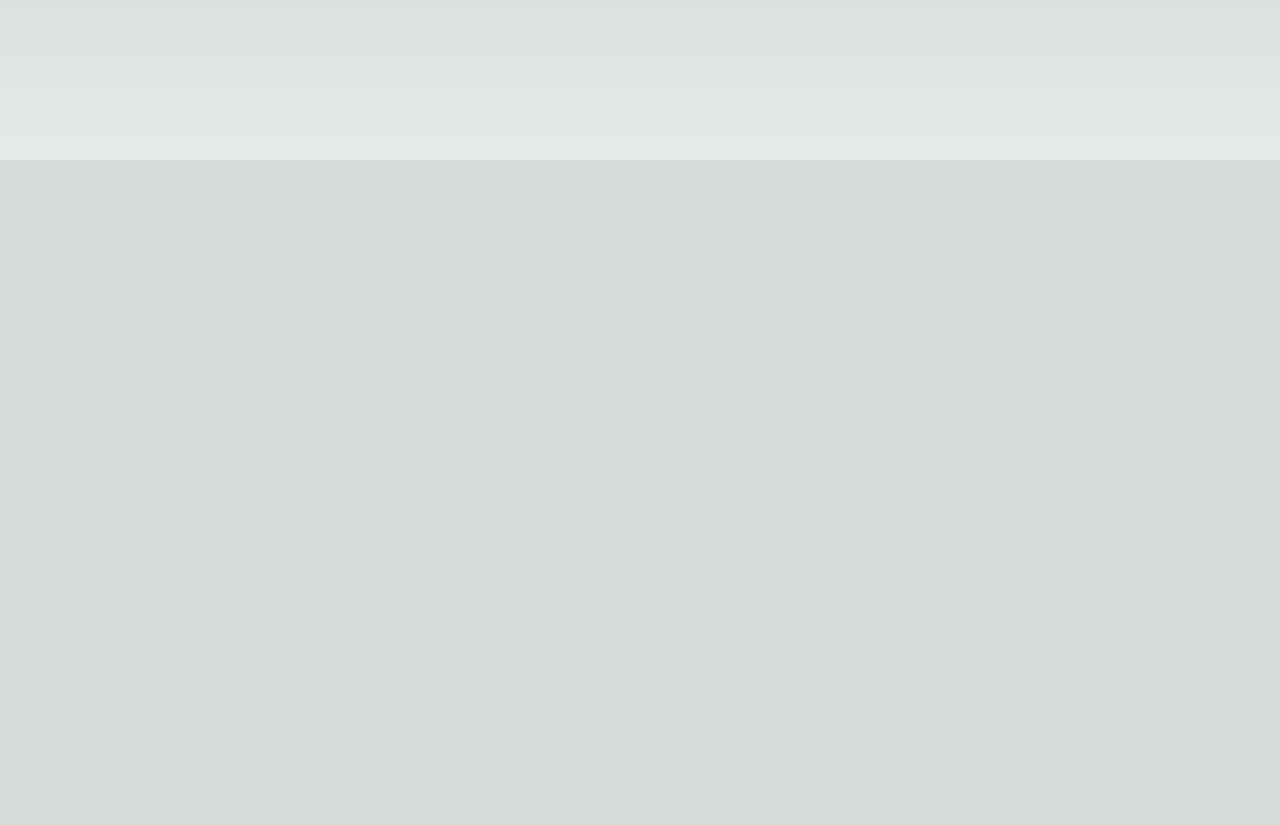
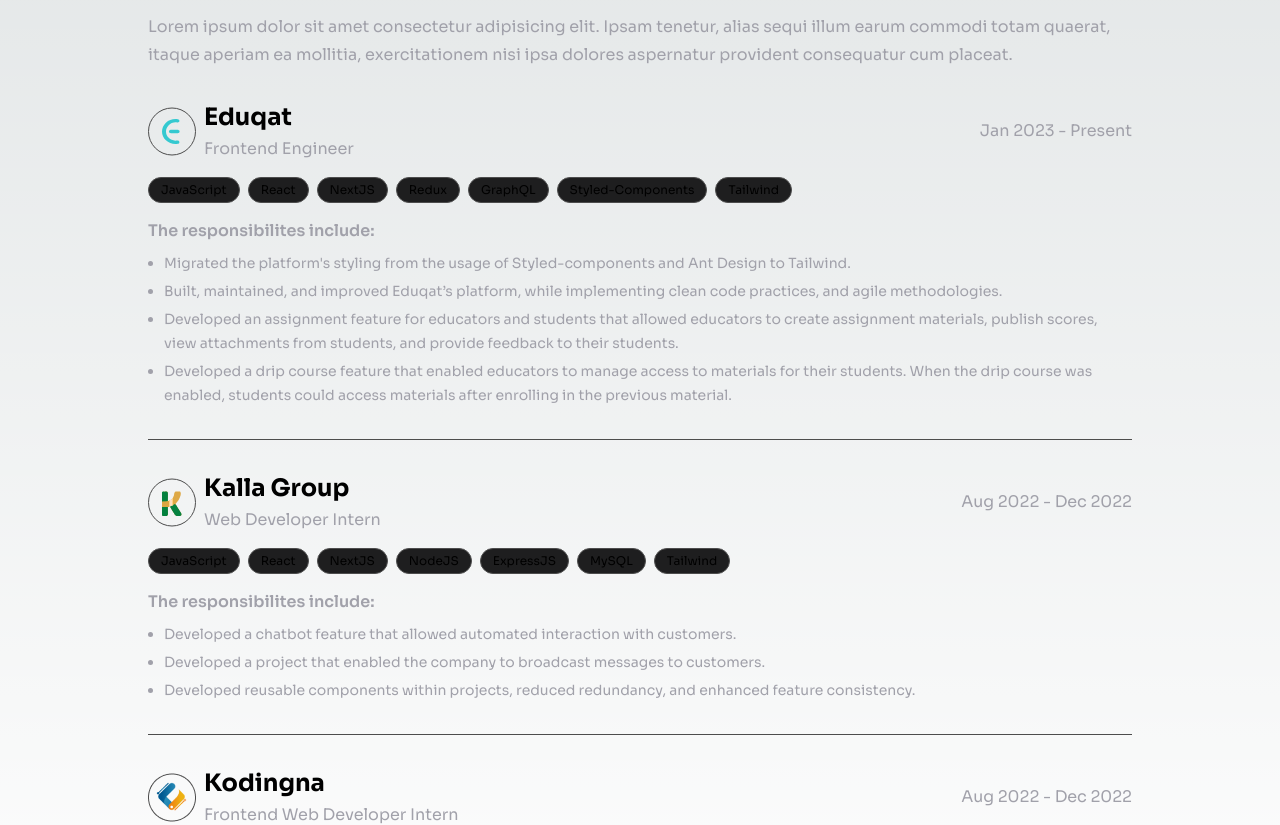
Before and after one commit to vickyadrii/personal-website-2.0, a Next.js app: page / in a window 1280 px wide. Shown: the part 640-1465 px from the top of the page. Before the commit the page ends 800 px from the top, so only its background shows below. Built offline with nearby package versions, Linux system fonts and the light colour scheme.

Commit message:
feat: create section of work experience

```diff
--- a/src/app/globals.css
+++ b/src/app/globals.css
@@ -17,6 +17,10 @@
   }
 }
 
+* {
+  scroll-behavior: smooth;
+}
+
 body {
   color: rgb(var(--foreground-rgb));
   background: linear-gradient(to bottom, transparent, rgb(var(--background-end-rgb))) rgb(var(--background-start-rgb));
--- a/src/app/layout.tsx
+++ b/src/app/layout.tsx
@@ -7,8 +7,8 @@
 const sora = Sora({ subsets: ["latin"] });
 
 export const metadata: Metadata = {
-  title: "Create Next App",
-  description: "Generated by create next app",
+  title: "Hello, I'm Vicky 👋",
+  description: "Frontend Engineer",
 };
 
 export default function RootLayout({
--- /dev/null
+++ b/src/components/common/title-section/title-section.tsx
@@ -0,0 +1,15 @@
+type Props = {
+  title: string;
+  description?: string;
+};
+
+const TitleSection = ({ title, description }: Props) => {
+  return (
+    <div className="space-y-4">
+      <h2 className="md:text-xl text-lg font-bold">{title}</h2>
+      <p className="md:text-base text-sm text-primary-dark-500 md:leading-7 leading-6">{description}</p>
+    </div>
+  );
+};
+
+export default TitleSection;
--- a/src/constants/constants.ts
+++ b/src/constants/constants.ts
@@ -1,4 +1,4 @@
-import { NavbarItem, SocialMedia } from "@/types/types";
+import { NavbarItem, SocialMedia, WorkExperience } from "@/types/types";
 
 export const navbarItems: NavbarItem[] = [
   {
@@ -41,3 +41,45 @@
     href: "http://t.me/vickyadrii",
   },
 ];
+
+export const workExperience: WorkExperience[] = [
+  {
+    id: 0,
+    logo: "/icons/ic_eduqat.svg",
+    company_name: "Eduqat",
+    title: "Frontend Engineer",
+    period: "Jan 2023 - Present",
+    tech_stacks: ["JavaScript", "React", "NextJS", "Redux", "GraphQL", "Styled-Components", "Tailwind"],
+    responsibilities: [
+      "Migrated the platform's styling from the usage of Styled-components and Ant Design to Tailwind.",
+      "Built, maintained, and improved Eduqat’s platform, while implementing clean code practices, and agile methodologies.",
+      "Developed an assignment feature for educators and students that allowed educators to create assignment materials, publish scores, view attachments from students, and provide feedback to their students.",
+      "Developed a drip course feature that enabled educators to manage access to materials for their students. When the drip course was enabled, students could access materials after enrolling in the previous material.",
+    ],
+  },
+  {
+    id: 1,
+    logo: "/icons/ic_kalla.svg",
+    company_name: "Kalla Group",
+    title: "Web Developer Intern",
+    period: "Aug 2022 - Dec 2022",
+    tech_stacks: ["JavaScript", "React", "NextJS", "NodeJS", "ExpressJS", "MySQL", "Tailwind"],
+    responsibilities: [
+      "Developed a chatbot feature that allowed automated interaction with customers.",
+      "Developed a project that enabled the company to broadcast messages to customers.",
+      "Developed reusable components within projects, reduced redundancy, and enhanced feature consistency.",
+    ],
+  },
+  {
+    id: 2,
+    logo: "/icons/ic_kodingna.png",
+    company_name: "Kodingna",
+    title: "Frontend Web Developer Intern",
+    period: "Aug 2022 - Dec 2022",
+    tech_stacks: ["JavaScript", "React", "Tailwind", "Figma", "Agile Methodology"],
+    responsibilities: [
+      "Designed and Developed a company profile website.",
+      "Wrote clean and maintainable code following best practices and coding standards.",
+    ],
+  },
+];
--- a/src/features/home/components/hero-section.tsx
+++ b/src/features/home/components/hero/hero-section.tsx
@@ -2,7 +2,7 @@
 
 const HeroSection = () => {
   return (
-    <div className="space-y-4 md:my-28 my-14">
+    <section className="space-y-4 md:my-32 my-14">
       <h2 className="md:text-[32px] text-2xl text-primary-blue-500 font-caveat font-light">Hi, I&apos;m Vicky!</h2>
       <h1 className="bg-gradient-to-r from-primary-dark-400 to-white bg-clip-text md:text-5xl text-3xl text-transparent md:h-14 inline-block font-bold">
         Lorem Ipsum
@@ -13,7 +13,7 @@
         placeat.
       </p>
       <SocialMedia />
-    </div>
+    </section>
   );
 };
 
--- /dev/null
+++ b/src/features/home/components/work-experience/work-experience.tsx
@@ -0,0 +1,59 @@
+import TitleSection from "@/components/common/title-section/title-section";
+import { workExperience } from "@/constants/constants";
+import { getAssetUrl } from "@/lib/utils";
+import Image from "next/image";
+
+const WorkExperience = () => {
+  return (
+    <section id="experiences" className="space-y-8 pt-8 border-y border-y-primary-dark-600">
+      <TitleSection
+        title="Work Experience"
+        description="Lorem ipsum dolor sit amet consectetur adipisicing elit. Ipsam tenetur, alias sequi illum earum commodi totam quaerat, itaque aperiam ea mollitia, exercitationem nisi ipsa dolores aspernatur provident consequatur cum placeat."
+      />
+
+      <div className="space-y-8">
+        {workExperience.map(({ id, logo, company_name, title, period, tech_stacks, responsibilities }, index) => (
+          <div
+            key={id}
+            className={`space-y-4 pb-8 ${index !== workExperience.length - 1 && "border-b border-b-primary-dark-600"}`}
+          >
+            <div className="flex items-center justify-between">
+              <div className="flex items-center gap-2">
+                <Image src={getAssetUrl(logo)} alt="logo" width={48} height={48} />
+                <div className="space-y-1 ">
+                  <h3 className="md:text-2xl text-xl font-bold">{company_name}</h3>
+                  <p className="text-primary-dark-500">{title}</p>
+                </div>
+              </div>
+              <p className="text-primary-dark-500">{period}</p>
+            </div>
+
+            <ul className="flex items-center gap-2 flex-wrap">
+              {tech_stacks.map((item, index) => (
+                <li
+                  key={index}
+                  className="text-xs px-3 py-1 bg-primary-dark-700 border border-primary-dark-600 rounded-full"
+                >
+                  {item}
+                </li>
+              ))}
+            </ul>
+
+            <div className="space-y-2">
+              <h3 className="font-semibold text-primary-dark-500">The responsibilites include:</h3>
+              <ul className="list-disc ml-4 space-y-1 text-primary-dark-500">
+                {responsibilities.map((item, index) => (
+                  <li key={index} className="text-sm leading-6">
+                    {item}
+                  </li>
+                ))}
+              </ul>
+            </div>
+          </div>
+        ))}
+      </div>
+    </section>
+  );
+};
+
+export default WorkExperience;
--- a/src/features/home/home.tsx
+++ b/src/features/home/home.tsx
@@ -1,9 +1,11 @@
-import HeroSection from "./components/hero-section";
+import HeroSection from "./components/hero/hero-section";
+import WorkExperience from "./components/work-experience/work-experience";
 
 const Home = () => {
   return (
     <div>
       <HeroSection />
+      <WorkExperience />
     </div>
   );
 };
--- a/src/lib/utils.ts
+++ b/src/lib/utils.ts
@@ -1 +1 @@
-export const getAssetUrl = (url: string) => `/assets/${url}`;
+export const getAssetUrl = (url: string) => `/assets${url}`;
```
Also changed, not shown: src/types/types.ts (+10 -0 lines), src/features/home/components/hero/social-media.tsx (renamed from src/features/home/components/social-media.tsx).
